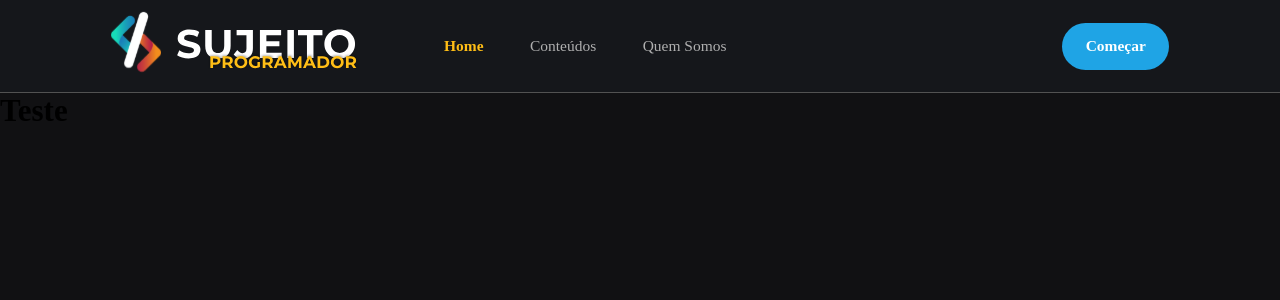
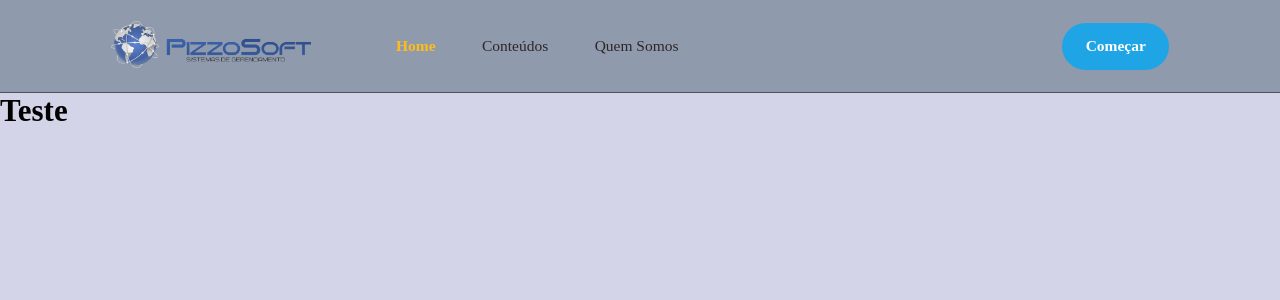
Before and after one commit to lordpizzo/sujeito, a Next.js app: page / in a window 1280 px wide. Shown: the top 300 px of the page. Built offline with nearby package versions, Linux system fonts and the light colour scheme.

Commit message:
Identifica de Cores
Identidade de cores transitória

```diff
--- a/src/components/Header/index.tsx
+++ b/src/components/Header/index.tsx
@@ -1,5 +1,5 @@
 import styles from './styles.module.scss'
-import logo from '../../../public/images/logo.svg'
+import logo from '../../../public/images/logopizzosoft.png'
 import Image from 'next/image'
 import Link from 'next/link'
 import ActiveLink from '../ActiveLink'
--- a/src/components/Header/styles.module.scss
+++ b/src/components/Header/styles.module.scss
@@ -14,6 +14,8 @@
 
 	img {
 		cursor: pointer;
+		width: 200px;
+		height: 3rem;
 	}
 
 	nav {
--- a/src/pages/_document.tsx
+++ b/src/pages/_document.tsx
@@ -6,7 +6,7 @@ export default function Document() {
 			<Head>
 				<link rel='preconnect' href='https://fonts.googleapis.com' />
 				<link href='https://fonts.googleapis.com/css2?family=Poppins:wght@400;500;700;900&display=swap' rel='stylesheet' />
-				<link rel='shortchut icon' href='/favicon.png' type='image/png' />
+				<link rel='shortchut icon' href='/mundo.ico' type='image/ico' />
 			</Head>
 			<body>
 				<Main />
--- a/src/styles/global.scss
+++ b/src/styles/global.scss
@@ -6,10 +6,10 @@
 
 :root {
 	--white: #fff;
-	--gray-100: #afafaf;
+	--gray-100: #2e2727;
 	--gray-200: #525252; //divisor
-	--gray-700: #15171b; //background header
-	--gray-900: #111113; //background body
+	--gray-700: #909aad; //background header
+	--gray-900: #d4d4e8; //background body
 
 	--blue-900: #1fa4e5; //CTA - Buttons
 	--yellow-500: #FFBE16;
```
Also changed, not shown: public/images/logopizzosoft.png (added), 1 other file (tests, documents, lock files or other folders).
